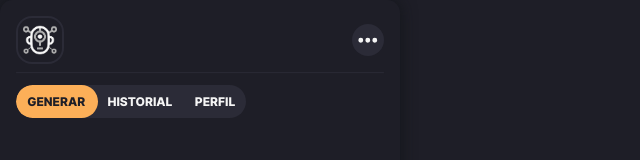
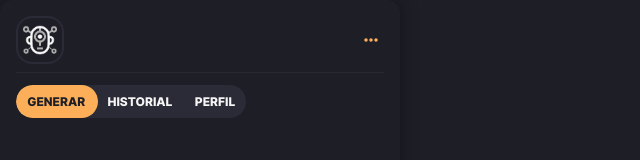
Before and after one commit to talentor-ai/navigator_extension, a React (Vite) app: page / in a window 1280 px wide. Shown: the top 160 px of the page, without its empty margins (0-640 px from the left). Built offline with nearby package versions, Linux system fonts and the light colour scheme; sample sign-in values are in the browser's storage.

Commit message:
TAI-46 - Kebab menu

```diff
--- a/src/Apps/PopUp/components/ButtonIcon/index.tsx
+++ b/src/Apps/PopUp/components/ButtonIcon/index.tsx
@@ -1,17 +1,27 @@
 import { Icons } from '@popup:components';
+import { CustomizableComponent } from '@popup:models/default.components';
 
-interface ButtonIconProps {
+interface ButtonIconProps extends CustomizableComponent {
   icon?: string;
   disabled?: boolean;
+  onClick?: () => void;
+  size?: 'sm' | 'md' | 'lg';
 }
 
-const ButtonIcon = ({ icon, disabled = false }: ButtonIconProps) => {
+const ButtonIcon = ({
+  icon,
+  disabled = false,
+  onClick,
+  className = '',
+}: ButtonIconProps) => {
   return (
     <button
       disabled={disabled}
-      className="w-boxHeight h-boxHeight border border-transparent border-solid
+      className={`w-boxHeight h-boxHeight border border-transparent border-solid
             flex justify-center items-center text-txt2 cursor-pointer rounded-full bg-secondary
-            hover:border-tertiary duration-200 disabled:text-txt3 disabled:cursor-not-allowed"
+            hover:border-tertiary duration-200 disabled:text-txt3 disabled:cursor-not-allowed
+            ${className}`}
+      onClick={onClick}
     >
       {icon && <Icons iconType={icon} className="text-icon" />}
     </button>
--- a/src/Apps/PopUp/components/Icons/index.tsx
+++ b/src/Apps/PopUp/components/Icons/index.tsx
@@ -7,6 +7,7 @@ import {
   faPenToSquare,
   faTrashCan,
   faGlobe,
+  faArrowRightFromBracket,
 } from '@fortawesome/free-solid-svg-icons';
 import {
   faFacebookF,
@@ -34,6 +35,7 @@ const Icons = ({ iconType = '', className = '' }: iProps) => {
     delete: faTrashCan,
     github: faGithub,
     portfolio: faGlobe,
+    logout: faArrowRightFromBracket,
   };
 
   return (
--- /dev/null
+++ b/src/Apps/PopUp/components/KebabMenu/index.tsx
@@ -0,0 +1,52 @@
+import { useTranslation } from 'react-i18next';
+import { Icons } from '@popup:components';
+import { isEmpty } from 'lodash';
+
+interface IOption {
+  label: string;
+  icon: string;
+  action: () => void;
+}
+interface iProps {
+  icon?: string;
+  isOpen?: boolean;
+  options?: IOption[];
+  onClose: () => void;
+}
+
+const KebabMenu = ({ isOpen, onClose, options = [] }: iProps) => {
+  const { t } = useTranslation();
+
+  return (
+    isOpen && (
+      <>
+        <div
+          className="fixed z-10 top-0 left-0 right-0 bottom-0"
+          onClick={onClose}
+        />
+        <ul
+          className="bg-secondary w-fit rounded-md absolute top-[80%] right-0 z-20 border
+             border-opacity-50 border-txt3"
+        >
+          {!isEmpty(options) &&
+            options.map(({ icon, label, action }: IOption, index: number) => (
+              <li
+                key={index}
+                className="px-4 py-2 border-b border-txt3 border-opacity-50 last:border-none
+               hover:text-txt2 cursor-pointer"
+                onClick={() => {
+                  action();
+                  onClose();
+                }}
+              >
+                {icon && <Icons iconType={icon} className="mr-2" />}
+                {t(label)}
+              </li>
+            ))}
+        </ul>
+      </>
+    )
+  );
+};
+
+export default KebabMenu;
--- a/src/Apps/PopUp/components/ProfileInfo/index.tsx
+++ b/src/Apps/PopUp/components/ProfileInfo/index.tsx
@@ -1,12 +1,40 @@
 import { useTranslation } from 'react-i18next';
 import styles from './profile_info.module.css';
-import { Box, H2, Icons } from '../';
+import { ButtonIcon, H2 } from '../';
 import logoImage from '@popup/assets/logo.png';
 import { useSessionStore } from '@popup:store';
+import { KebabMenu } from '@popup:components';
+import { useState } from 'react';
+import { useNavigate } from 'react-router-dom';
+import { PROFILE_SETTINGS_PATH } from '@popup:constants/paths';
 
 const ProfileInfo = () => {
   const { t } = useTranslation();
-  const { session, token } = useSessionStore();
+  const [menuOpen, setMenuOpen] = useState(false);
+  const { session, token, resetSession } = useSessionStore();
+  const navigate = useNavigate();
+
+  // Kebab menu options
+  const menuOptions = [
+    {
+      label: 'menu.profile',
+      action: () => navigate(PROFILE_SETTINGS_PATH),
+      icon: 'user',
+    },
+    {
+      label: 'login.logout',
+      action: () => resetSession(),
+      icon: 'logout',
+    },
+  ];
+
+  // -------------------------------------- Handlers
+  const handleOpenMenu = () => {
+    setMenuOpen(true);
+  };
+  const handleCloseMenu = () => {
+    setMenuOpen(false);
+  };
 
   return (
     <div className={styles.profileContainer}>
@@ -23,9 +51,20 @@ const ProfileInfo = () => {
           <p>{token ? session?.email : t('header.subtitle')}</p>
         </div>
       </div>
-      <Box boxType="icon" className="w-8 h-8" containerMode>
-        <Icons iconType="itemMenu" />
-      </Box>
+      {token && (
+        <ButtonIcon
+          icon="itemMenu"
+          className="hover:border-transparent hover:bg-secondary bg-transparent"
+          onClick={handleOpenMenu}
+        />
+      )}
+      {menuOpen && (
+        <KebabMenu
+          isOpen={true}
+          onClose={handleCloseMenu}
+          options={menuOptions}
+        />
+      )}
     </div>
   );
 };
--- a/src/Apps/PopUp/components/index.ts
+++ b/src/Apps/PopUp/components/index.ts
@@ -3,6 +3,7 @@ export { default as Box } from './Box';
 export { default as Button } from './Button';
 export { default as ButtonIcon } from './ButtonIcon';
 export { default as Icons } from './Icons';
+export { default as KebabMenu } from './KebabMenu';
 export { default as Link } from './Link';
 export { default as ProfileInfo } from './ProfileInfo';
 export { default as SocialMedia } from './SocialMedia';
--- a/src/Apps/PopUp/lang/common/es_common.json
+++ b/src/Apps/PopUp/lang/common/es_common.json
@@ -15,7 +15,8 @@
    },
    "login": {
       "login": "Iniciar sesión",
-      "signUp": "Registrarse"
+      "signUp": "Registrarse",
+      "logout": "Cerrar sesión"
    },
    "formFields": {
       "name": "Nombres",
```
